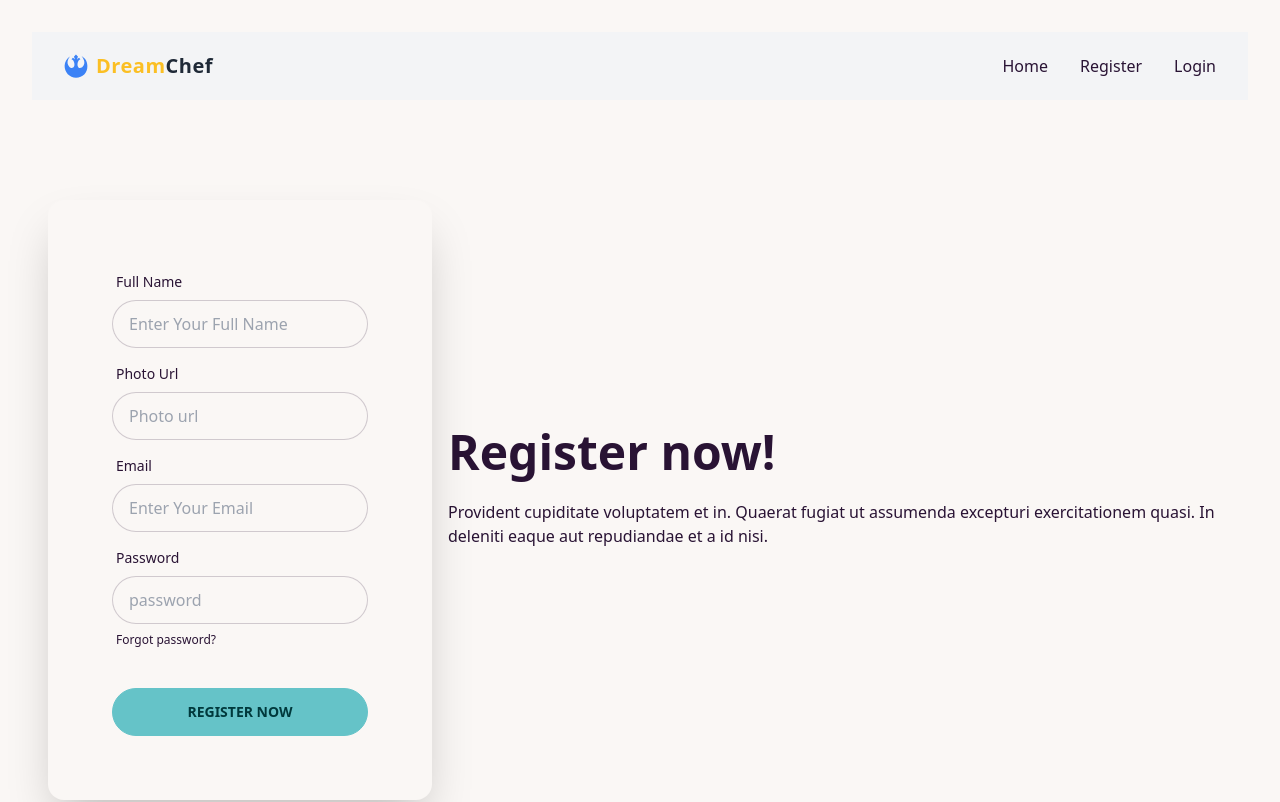
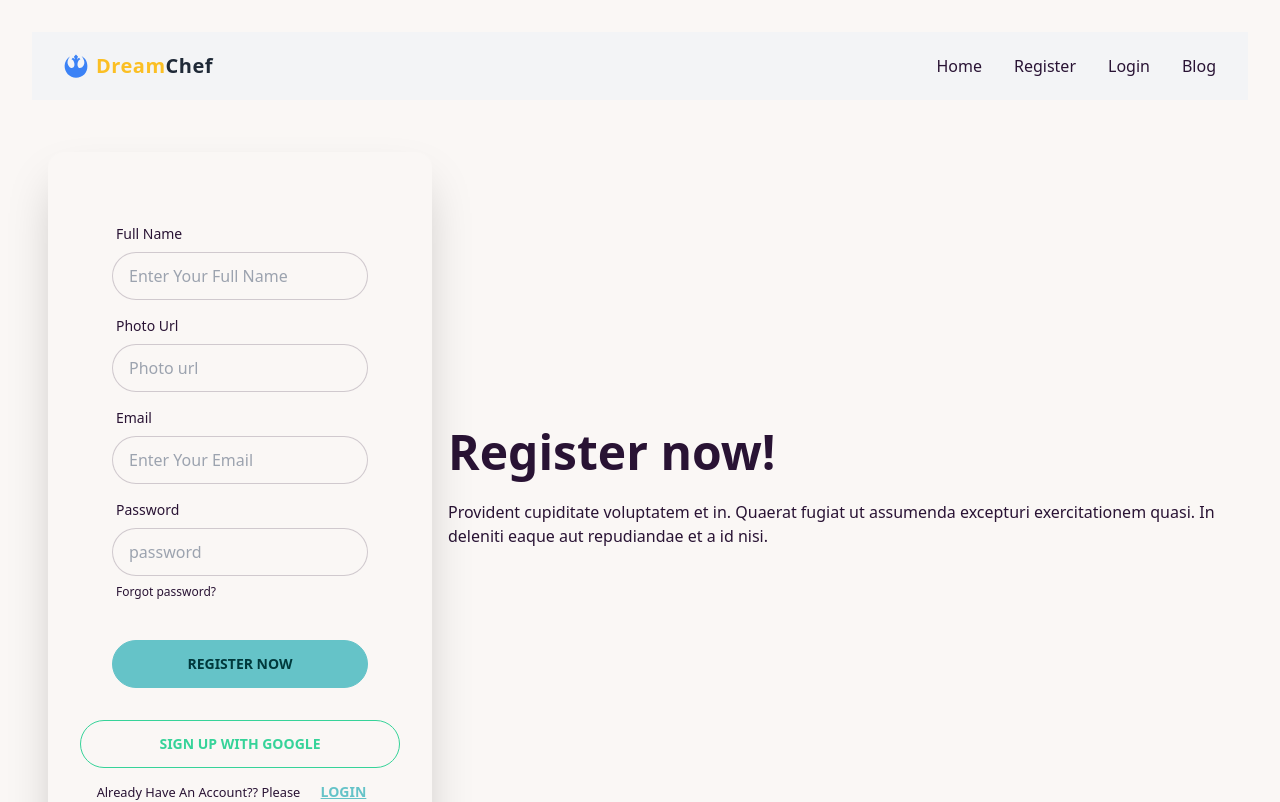
Before and after one commit to mdali017/dreamChef-client, a React (Vite) app: page /register in a window 1280 px wide. Shown: the top 802 px of the page. Built offline with nearby package versions, Linux system fonts and the light colour scheme.

Commit message:
Create AuthProvider and set up

```diff
--- /dev/null
+++ b/src/components/Banner/Banner.jsx
@@ -0,0 +1,20 @@
+import React from 'react';
+
+const Banner = () => {
+    return (
+        <div>
+            <div className="hero min-h-screen" style={{ backgroundImage: `url("https://images.pexels.com/photos/2814828/pexels-photo-2814828.jpeg?auto=compress&cs=tinysrgb&w=1260&h=750&dpr=1` }}>
+                <div className="hero-overlay bg-opacity-60"></div>
+                <div className="hero-content text-center text-neutral-content">
+                    <div className="max-w-md">
+                        <h1 className="mb-5 text-5xl font-bold">Hello there</h1>
+                        <p className="mb-5">Provident cupiditate voluptatem et in. Quaerat fugiat ut assumenda excepturi exercitationem quasi. In deleniti eaque aut repudiandae et a id nisi.</p>
+                        <button className="btn btn-primary">Get Started</button>
+                    </div>
+                </div>
+            </div>
+        </div>
+    );
+};
+
+export default Banner;
--- a/src/components/Header/Header.jsx
+++ b/src/components/Header/Header.jsx
@@ -5,7 +5,7 @@ import {
   Bars3BottomRightIcon,
   XMarkIcon,
 } from '@heroicons/react/24/solid'
-import {  FaRebel  } from 'react-icons/fa';
+import { FaRebel } from 'react-icons/fa';
 
 const Header = () => {
   const [isMenuOpen, setIsMenuOpen] = useState(false)
@@ -14,14 +14,14 @@ const Header = () => {
       <div className='relative flex items-center justify-between'>
         {/* Logo Section */}
         <Link to='/' className='inline-flex items-center'>
-           <FaRebel className='h-6 w-6 text-blue-500'></FaRebel>
+          <FaRebel className='h-6 w-6 text-blue-500'></FaRebel>
           <span className='ml-2 text-xl font-bold tracking-wide text-gray-800'><span className='text-amber-400'>Dream</span>Chef</span>
         </Link>
 
         {/* Nav Items Section */}
         <ul className='items-center hidden space-x-8 lg:flex'>
           <li>
-            <NavLink to='/'className={({ isActive }) => (isActive ? 'active' : 'default')}>
+            <NavLink to='/' className={({ isActive }) => (isActive ? 'active' : 'default')}>
               Home
             </NavLink>
           </li>
@@ -39,6 +39,14 @@ const Header = () => {
               className={({ isActive }) => (isActive ? 'active' : 'default')}
             >
               Login
+            </NavLink>
+          </li>
+          <li>
+            <NavLink
+              to='/blog'
+              className={({ isActive }) => (isActive ? 'active' : 'default')}
+            >
+             Blog
             </NavLink>
           </li>
         </ul>
@@ -59,10 +67,8 @@ const Header = () => {
                 <div className='flex items-center justify-between mb-4'>
                   <div>
                     <Link to='/' className='inline-flex items-center'>
-                      <BoltIcon className='h-6 w-6 text-blue-500' />
-                      <span className='ml-2 text-xl font-bold tracking-wide text-gray-800 uppercase'>
-                        nextPage
-                      </span>
+                      <FaRebel className='h-6 w-6 text-blue-500'></FaRebel>
+                      <span className='ml-2 text-xl font-bold tracking-wide text-gray-800'><span className='text-amber-400'>Dream</span>Chef</span>
                     </Link>
                   </div>
                   {/* Dropdown menu close button */}
--- a/src/components/Home/Home.jsx
+++ b/src/components/Home/Home.jsx
@@ -1,9 +1,10 @@
 import React from 'react';
+import Banner from '../Banner/Banner';
 
 const Home = () => {
     return (
         <div>
-            <h3>This is Home</h3>
+           <Banner></Banner>
         </div>
     );
 };
--- a/src/components/Login/Login.jsx
+++ b/src/components/Login/Login.jsx
@@ -6,8 +6,6 @@ const Login = () => {
     const {signIn} = useContext(AuthContext)
     const handleSignIn = (event) => {
         event.preventDefault()
-
-
 
         const form = event.target;
         const email = form.email.value;
--- a/src/components/Register/Register.jsx
+++ b/src/components/Register/Register.jsx
@@ -1,5 +1,6 @@
 import React, { useContext } from 'react';
 import { AuthContext } from '../../AuthProvider/AuthProvider';
+import { Link } from 'react-router-dom';
 
 
 const Register = () => {
@@ -69,6 +70,8 @@ const Register = () => {
                                 <button  className="btn btn-primary">Register Now</button>
                             </div>
                         </form>
+                        <button className="btn btn-outline btn-success">Sign Up With Google</button>
+                        <h3><small>Already Have An Account?? Please <Link to='/login' className="btn btn-link">Login</Link></small></h3>
                     </div>
                 </div>
             </div>
--- a/src/main.jsx
+++ b/src/main.jsx
@@ -12,6 +12,7 @@ import Login from './components/Login/Login.jsx';
 import Register from './components/Register/Register.jsx';
 import ErrorPage from './components/ErrorPage/ErrorPage.jsx';
 import AuthProvider from './AuthProvider/AuthProvider.jsx';
+import Blog from './components/Blog/Blog.jsx';
 
 const router = createBrowserRouter([
   {
@@ -30,6 +31,10 @@ const router = createBrowserRouter([
       {
         path: '/login',
         element: <Login></Login>
+      },
+      {
+        path: '/blog',
+        element: <Blog></Blog>
       }
     ]
   },
```
